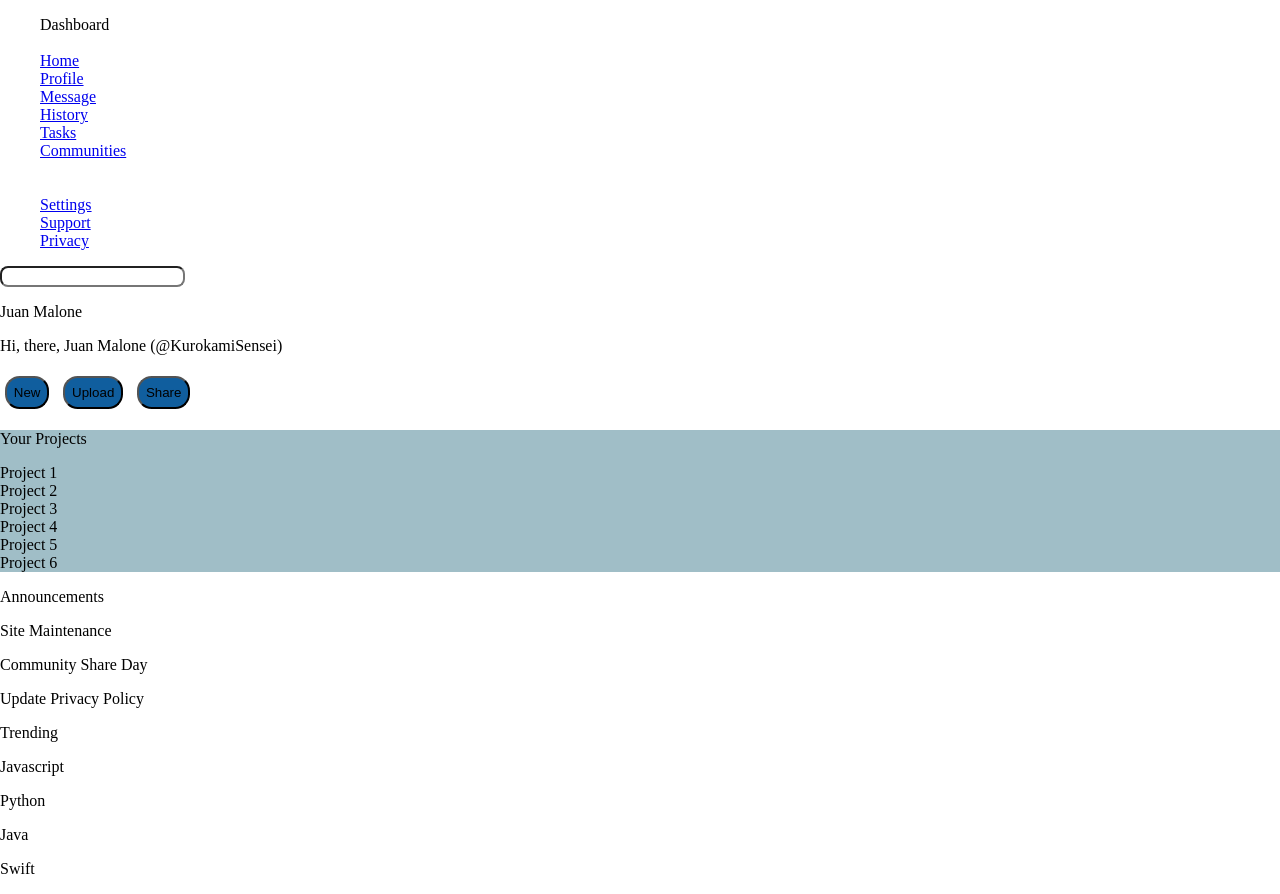
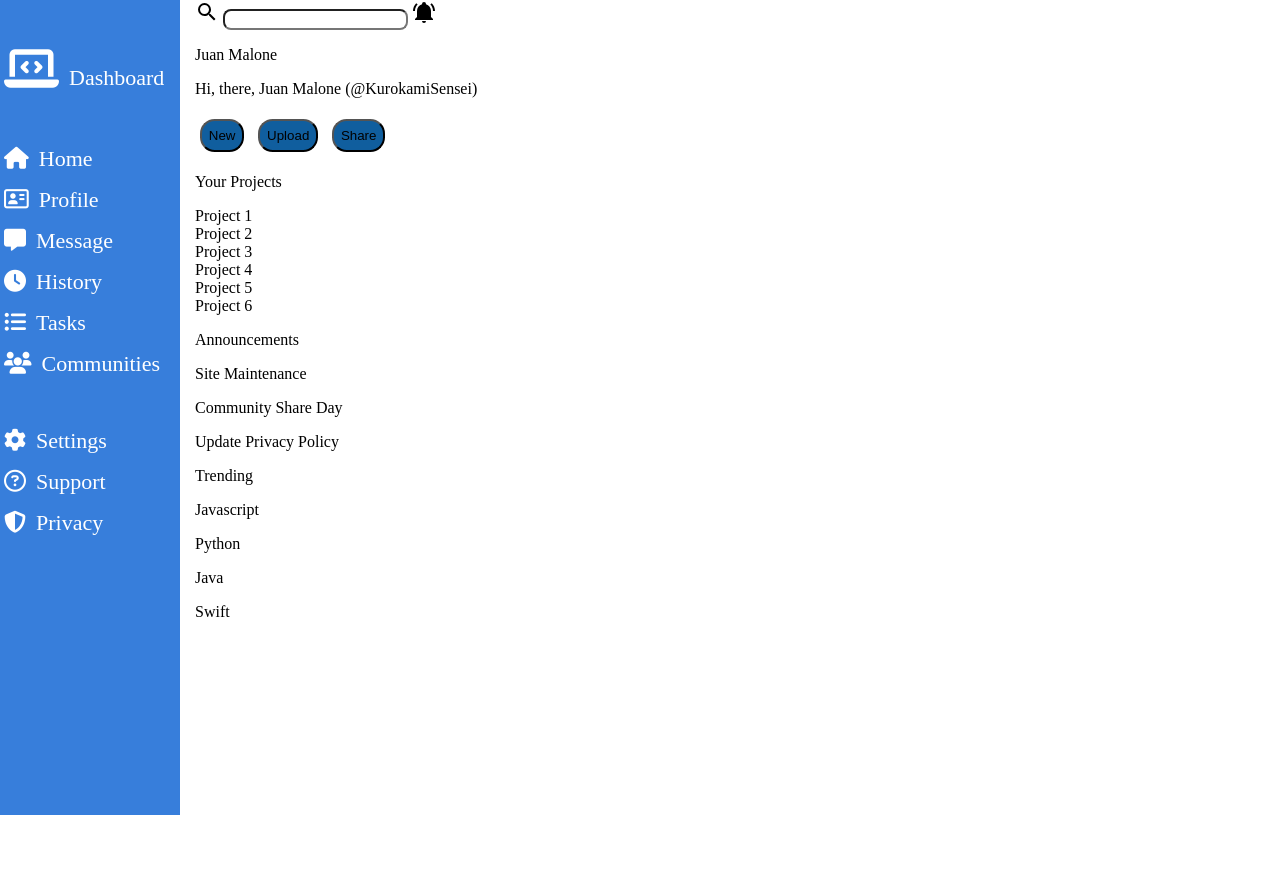
Before and after one commit to Kurok7/Admin-Dashboard, a plain HTML site: page index.html in a window 1280 px wide. After the commit the page ends 800 px from the top, so only its background shows below. Drawn offline with Linux system fonts and the light colour scheme.

Commit message:
Added icons and sidebar

```diff
--- a/index.html
+++ b/index.html
@@ -1,31 +1,49 @@
 <!DOCTYPE html>
 <html lang="en">
 	<head>
-    <meta charset="UTF-8">
-    <meta http-equiv="X-UA-Compatible" content="IE=edge">
-    <meta name="viewport" content="width=device-width, initial-scale=1.0">
+		<meta charset="UTF-8" />
+		<meta http-equiv="X-UA-Compatible" content="IE=edge" />
+		<meta name="viewport" content="width=device-width, initial-scale=1.0" />
 		<title>Admin Dashboard</title>
-    <link rel="stylesheet" type="text/css" href="style.css">
+		<link rel="stylesheet" type="text/css" href="style.css" />
+		<script
+			src="https://kit.fontawesome.com/4a6dd0cd6d.js"
+			crossorigin="anonymous"
+		></script>
 	</head>
 	<body>
 		<div class="side-bar">
 			<nav>
-            <ul class="dashboard">
-                Dashboard<br><br>
-                <li><a href="#">Home</a></li>
-                <li><a href="#">Profile</a></li>
-                <li><a href="#">Message</a></li>
-                <li><a href="#">History</a></li>
-                <li><a href="#">Tasks</a></li>
-                <li><a href="#">Communities</a></li><br><br>
-                <li><a href="#">Settings</a></li>
-                <li><a href="#">Support</a></li>
-                <li><a href="#">Privacy</a></li>
-            </ul>
+				<p class="dashboard">
+					<i class="fas fa-laptop-code fa-2x"></i>Dashboard
+				</p>
+				<br />
+				<a href="#"><i class="fa-solid fa-house"></i>Home</a>
+				<a href="#"><i class="fa-regular fa-address-card"></i>Profile</a>
+				<a href="#"><i class="fa-solid fa-message"></i>Message</a>
+				<a href="#"><i class="fa-solid fa-clock"></i>History</a>
+				<a href="#"><i class="fa-solid fa-list-ul"></i>Tasks</a>
+				<a href="#"><i class="fa-solid fa-users"></i>Communities</a>
+				<br /><br />
+				<a href="#"><i class="fa-solid fa-gear"></i>Settings</a>
+				<a href="#"><i class="fa-regular fa-circle-question"></i>Support</a>
+				<a href="#"><i class="fas fa-shield-alt"></i>Privacy</a>
 			</nav>
 		</div>
 		<div class="header">
-        <input type="search" class="search">
+			<svg style="width: 24px; height: 24px" viewBox="0 0 24 24">
+				<path
+					fill="currentColor"
+					d="M9.5,3A6.5,6.5 0 0,1 16,9.5C16,11.11 15.41,12.59 14.44,13.73L14.71,14H15.5L20.5,19L19,20.5L14,15.5V14.71L13.73,14.44C12.59,15.41 11.11,16 9.5,16A6.5,6.5 0 0,1 3,9.5A6.5,6.5 0 0,1 9.5,3M9.5,5C7,5 5,7 5,9.5C5,12 7,14 9.5,14C12,14 14,12 14,9.5C14,7 12,5 9.5,5Z"
+				/>
+			</svg>
+			<input type="search" class="search" />
+			<svg style="width: 24px; height: 24px" viewBox="0 0 24 24">
+				<path
+					fill="currentColor"
+					d="M21,19V20H3V19L5,17V11C5,7.9 7.03,5.17 10,4.29C10,4.19 10,4.1 10,4A2,2 0 0,1 12,2A2,2 0 0,1 14,4C14,4.1 14,4.19 14,4.29C16.97,5.17 19,7.9 19,11V17L21,19M14,21A2,2 0 0,1 12,23A2,2 0 0,1 10,21M19.75,3.19L18.33,4.61C20.04,6.3 21,8.6 21,11H23C23,8.07 21.84,5.25 19.75,3.19M1,11H3C3,8.6 3.96,6.3 5.67,4.61L4.25,3.19C2.16,5.25 1,8.07 1,11Z"
+				/>
+			</svg>
 			<p>Juan Malone</p>
 			<div class="social-media">
 				<p>Hi, there, <span>Juan Malone (@KurokamiSensei)</span></p>
@@ -36,18 +54,17 @@
 		</div>
 		<div class="main-content">
 			<main class="projects">
-            <p>Your Projects
+				<p>Your Projects</p>
 				<div class="box">Project 1</div>
 				<div class="box">Project 2</div>
 				<div class="box">Project 3</div>
 				<div class="box">Project 4</div>
 				<div class="box">Project 5</div>
 				<div class="box">Project 6</div>
-            </p>
 			</main>
 			<section class="announcements">
 				<div class="an-board">
-                Announcements
+					<p>Announcements</p>
 					<p>Site Maintenance</p>
 					<p>Community Share Day</p>
 					<p>Update Privacy Policy</p>
@@ -55,7 +72,7 @@
 			</section>
 			<section class="trending">
 				<div class="trends">
-                Trending
+					<p>Trending</p>
 					<p>Javascript</p>
 					<p>Python</p>
 					<p>Java</p>
--- a/style.css
+++ b/style.css
@@ -2,23 +2,51 @@ body {
 	margin: 0 auto;
 }
 
-li {
-    list-style: none;
+.side-bar {
+	height: 100%;
+	width: 180px;
+	position: fixed;
+	z-index: 1;
+	top: 0;
+	left: 0;
+	background-color: rgb(55, 126, 219);
+	overflow-x: hidden;
+	padding-top: 15px;
+}
+
+.side-bar a,
+.dashboard {
+	padding: 10px 4px 5px;
 	text-decoration: none;
+	font-size: 22px;
+	color: white;
+	display: block;
+}
 
+.side-bar a:hover {
+	color: lightgrey;
+}
+
+i {
+	margin-right: 10px;
+}
+
+.header,
+.projects,
+section {
+	margin-left: 185px;
+	padding: 0px 10px;
 }
 
 .search {
 	border-radius: 0.6em;
 }
 
-.new, .upload, .share {
+.new,
+.upload,
+.share {
 	border-radius: 1.1em;
 	padding: 7px;
 	margin: 0.3rem;
-    background-color: rgb(16, 94, 158)
+	background-color: rgb(16, 94, 158);
 }
-
-.projects {
-    background-color: rgb(160, 190, 199);
-}
```
Lines whose indentation alone changed are shown as unchanged.
